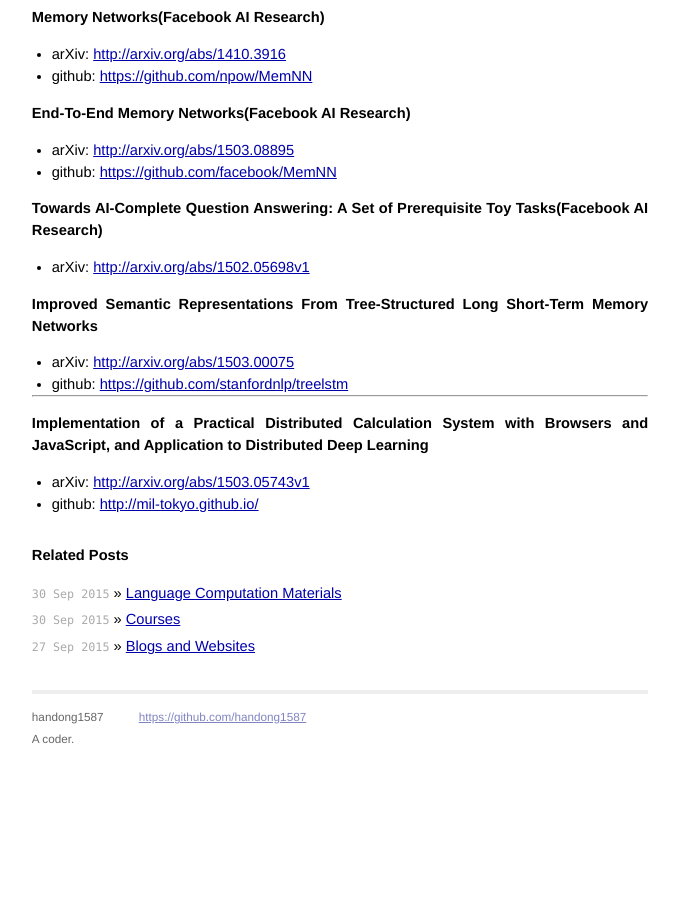
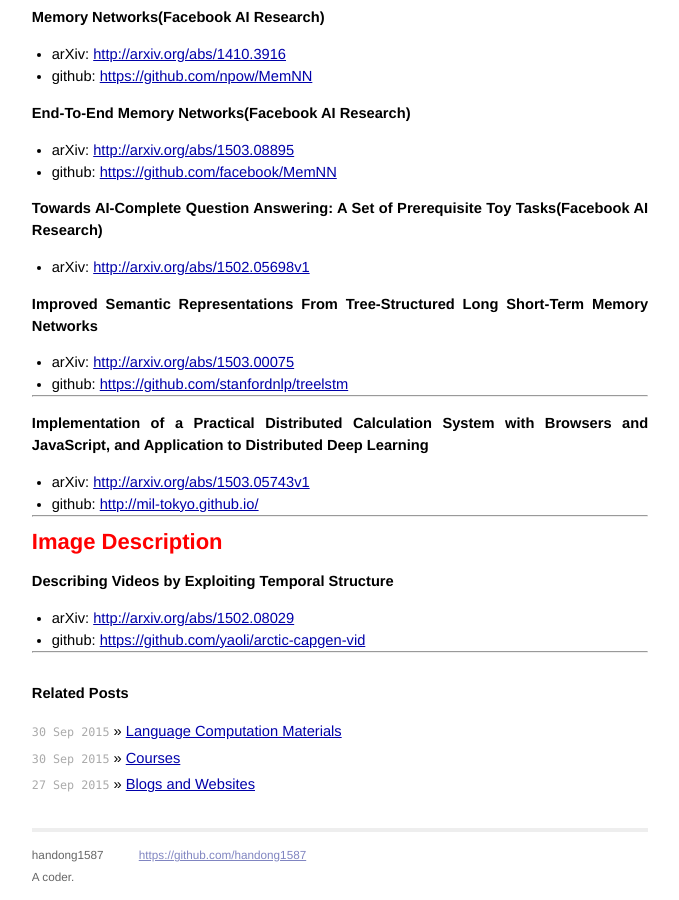
Before and after one commit to handong1587/handong1587.github.io, a Jekyll site: the page built from _posts/deep_learning/2015-08-27-deep-learning-materials.md, in a window 1280 px wide and 900 px high, scrolled down 4339 px. Shown: the whole window, without its empty margins (300-979 px from the left). Built offline with Jekyll 4.4.1, drawn with Linux system fonts in a browser that asks for light colours; Markdown is read by kramdown in place of the engine named in the settings; comment, search, counter and statistics services are not loaded; before the commit the page ends 5101 px from its top, so only the background shows below that.

Commit message:
update md

```diff
--- a/_posts/deep_learning/2015-08-27-deep-learning-materials.md
+++ b/_posts/deep_learning/2015-08-27-deep-learning-materials.md
@@ -221,3 +221,16 @@
 
 - arXiv: [http://arxiv.org/abs/1503.05743v1](http://arxiv.org/abs/1503.05743v1)
 - github: [http://mil-tokyo.github.io/](http://mil-tokyo.github.io/)
+
+- - -
+
+<span style="color: red; font-size: 150%; font-weight: bold;">
+Image Description
+</span>
+
+**Describing Videos by Exploiting Temporal Structure**
+
+- arXiv: [http://arxiv.org/abs/1502.08029](http://arxiv.org/abs/1502.08029)
+- github: [https://github.com/yaoli/arctic-capgen-vid](https://github.com/yaoli/arctic-capgen-vid)
+
+- - -
```
Also changed, not shown: _posts/programming_study/2015-07-01-courses.md (+4 -0 lines).
